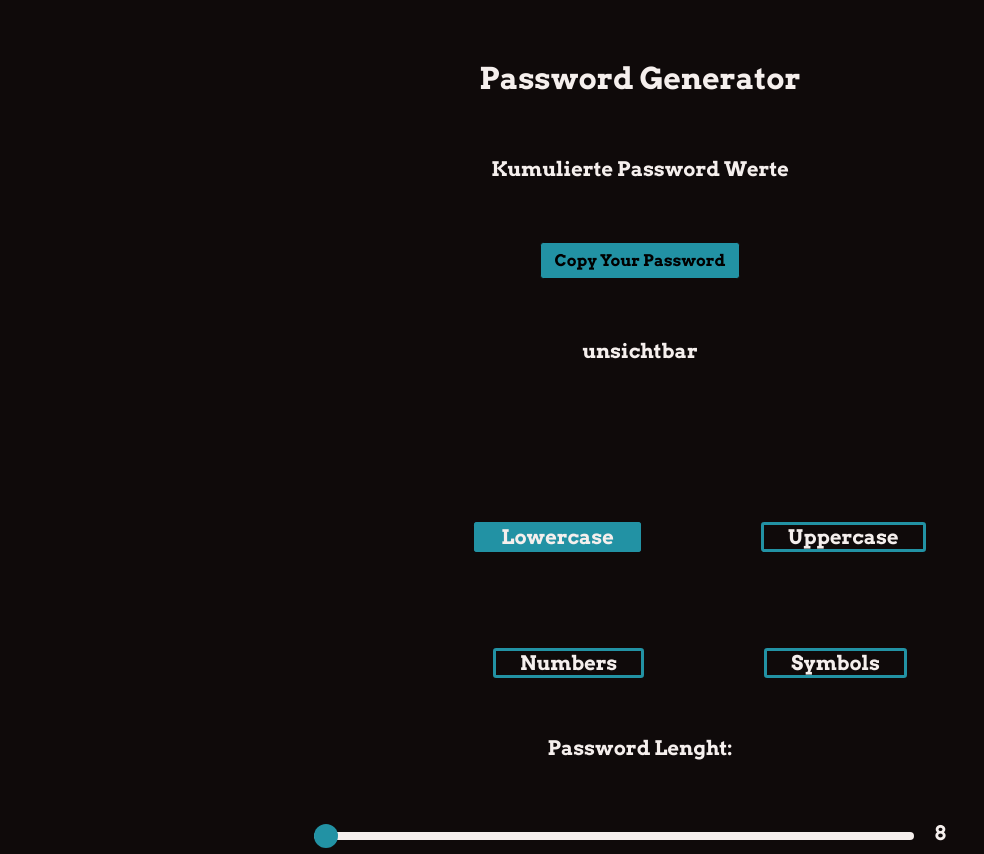
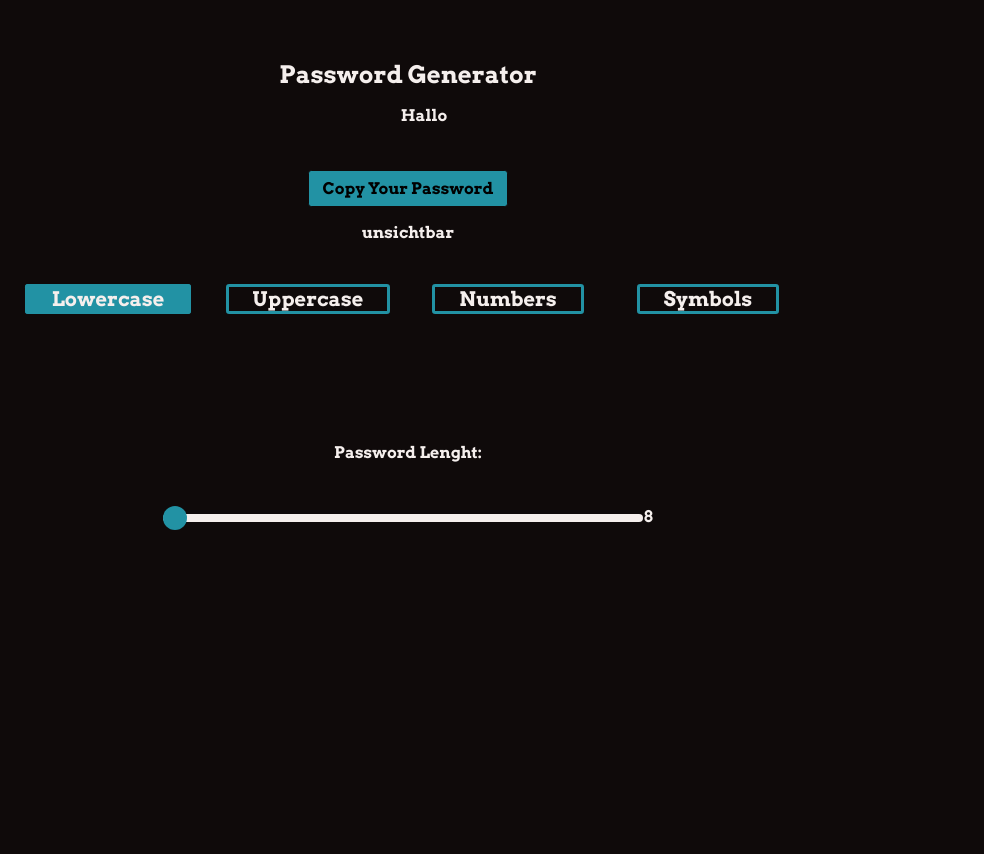
Before and after one commit to GagaSissi/Password-Generator, a Vue app: page / in a window 1280 px wide. Shown: the whole page, without its empty margins (0-984 px from the left). After the commit the page ends 800 px from the top, so only its background shows below. Built offline with nearby package versions, Linux system fonts and the light colour scheme.

Commit message:
integration grid

```diff
--- a/src/App.vue
+++ b/src/App.vue
@@ -23,6 +23,10 @@ export default {
   margin-top: 60px;
 }
 
+html {
+  height: 100%;
+}
+
 :root {
   --dark-color: #0f0a0a;
   background-color: var(--dark-color);
--- a/src/components/PasswordGenerator.vue
+++ b/src/components/PasswordGenerator.vue
@@ -2,11 +2,12 @@
   <main>
     <section>
       <h1>{{ message }}</h1>
-      <p class="passwordID">Kumulierte Password Werte</p>
+      <p class="passwordID">Hallo {{ result }}</p>
       <button @click="copyYourPassword">Copy Your Password</button>
       <p>unsichtbar</p>
     </section>
-    <section>
+    <article class="grid-container">
+      <section class="grid-box1">
         <input
           type="checkbox"
           class="buttonLowercase"
@@ -14,6 +15,8 @@
           v-model="lowerCaseCharakters"
         />
         <label class="labelButton" for="labelID1">Lowercase</label>
+      </section>
+      <section class="grid-box2">
         <input
           type="checkbox"
           class="buttonUppercase"
@@ -22,7 +25,7 @@
         />
         <label class="labelButton" for="labelID2">Uppercase</label>
       </section>
-    <section>
+      <section class="grid-box3">
         <input
           type="checkbox"
           class="buttonNumbers"
@@ -30,6 +33,8 @@
           v-model="numbersCharakters"
         />
         <label class="labelButton" for="labelID3">Numbers</label>
+      </section>
+      <section class="grid-box4">
         <input
           type="checkbox"
           class="buttonSymbols"
@@ -38,6 +43,7 @@
         />
         <label class="labelButton" for="labelID4">Symbols</label>
       </section>
+    </article>
     <section>
       <p>Password Lenght:</p>
       <input
@@ -60,6 +66,7 @@ export default {
   data() {
     return {
       value: 8,
+      result: "",
       newgetYourPassword: "",
       lowerCaseCharakters: true,
       upperCaseCharakters: false,
@@ -81,6 +88,7 @@ export default {
       }
       this.newgetYourPassword = result;
       console.log(result);
+      return result;
     },
   },
   props: {
@@ -104,16 +112,56 @@ export default {
 }
 
 main {
-  font-size: 1.25em;
-  display: grid;
+  width: 50em;
+  display: flex;
   justify-content: center;
+  flex-direction: column;
 }
 
-section {
+.grid-container {
+  font-size: 1.25em;
+  height: 7em;
+  display: grid;
+  grid-template-columns: 25% 1fr 1fr 25%;
+  grid-template-rows: 50% 50%;
+}
+
+.grid-box1 {
+  grid-column-start: 1;
+  grid-column-end: 2;
+  grid-row-start: 1;
+  grid-row-end: 2;
+}
+
+.grid-box2 {
+  grid-column-start: 2;
+  grid-column-end: 3;
+  grid-row-start: 1;
+  grid-row-end: 2;
+}
+
+.grid-box3 {
+  grid-column-start: 3;
+  grid-column-end: 4;
+  grid-row-start: 1;
+  grid-row-end: 2;
+}
+
+.grid-box4 {
+  grid-column-start: 4;
+  grid-column-end: 5;
+  grid-row-start: 1;
+  grid-row-end: 2;
 }
 
 p {
-  margin: 3em;
+  margin: 1em;
+  height: 3em;
+}
+
+.passwordID {
+  width: 100%;
+  color: var(--light-color);
 }
 
 button {
@@ -127,17 +175,6 @@ button {
 
 input {
   all: unset;
-}
-
-.labelSlider {
-  margin: 1em;
-}
-
-#labelID1,
-#labelID2,
-#labelID3,
-#labelID4 {
-  margin: 3em;
 }
 
 /* Sliding Bar*/
@@ -195,4 +232,40 @@ input[type="range"] {
   background: var(--accent-color);
   border-radius: 50%;
 }
+
+@media screen and (max-width: 800px) {
+  .grid-container {
+    font-size: 1.25em;
+    display: grid;
+    grid-template-columns: 50% 50%;
+    grid-template-rows: 50% 50%;
+  }
+  .grid-box1 {
+    grid-column-start: 1;
+    grid-column-end: 2;
+    grid-row-start: 1;
+    grid-row-end: 2;
+  }
+
+  .grid-box2 {
+    grid-column-start: 2;
+    grid-column-end: 3;
+    grid-row-start: 1;
+    grid-row-end: 2;
+  }
+
+  .grid-box3 {
+    grid-column-start: 1;
+    grid-column-end: 2;
+    grid-row-start: 2;
+    grid-row-end: 3;
+  }
+
+  .grid-box4 {
+    grid-column-start: 2;
+    grid-column-end: 3;
+    grid-row-start: 2;
+    grid-row-end: 3;
+  }
+}
 </style>
```
Lines whose indentation alone changed are shown as unchanged.
